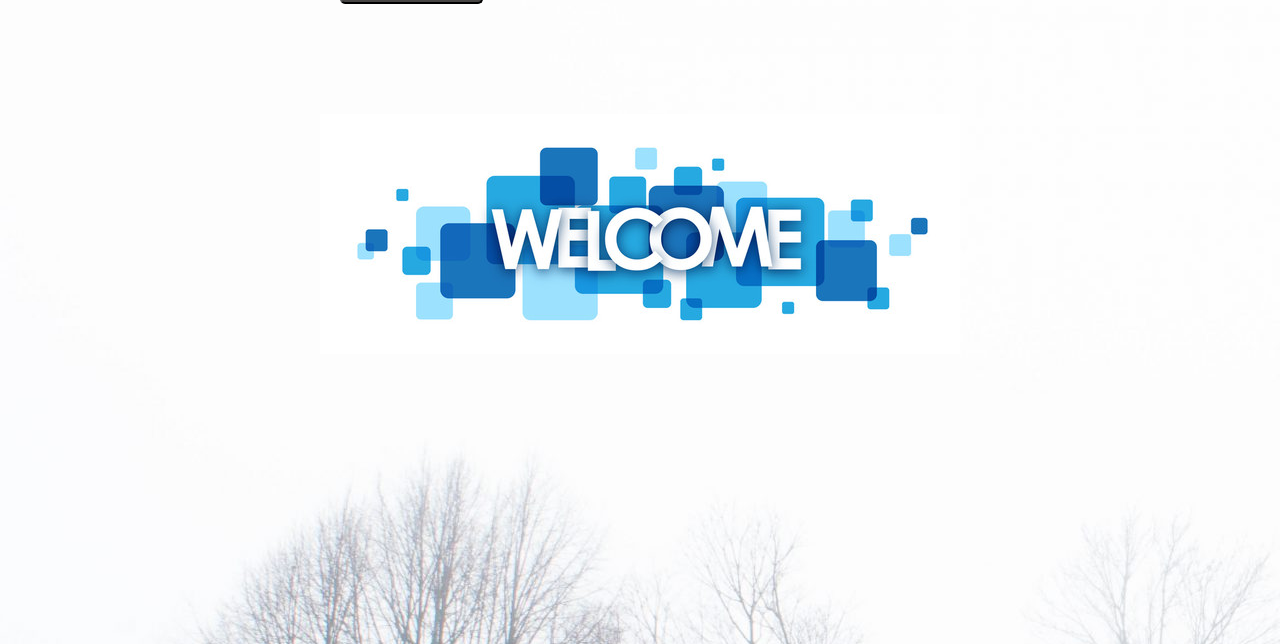
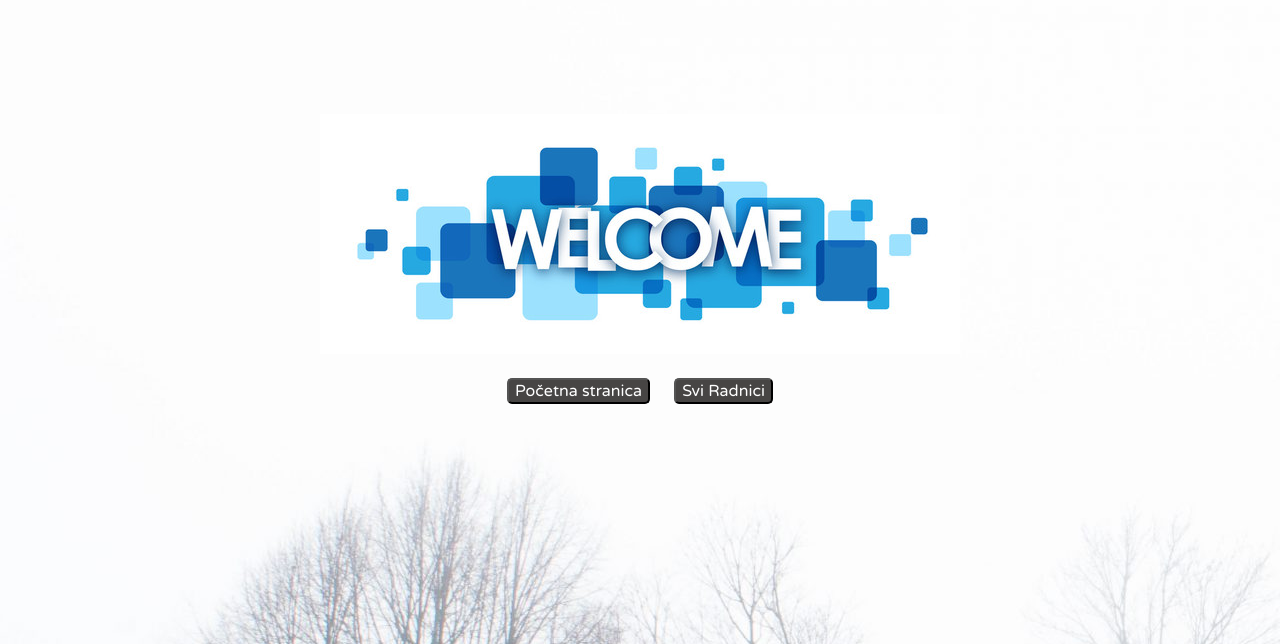
Before and after one commit to MarkoCuk54/Payroll-Application, a Flask app: page /home in a window 1280 px wide. Shown: the part 66-710 px from the top of the page. Run offline with Flask 2, Linux system fonts and the light colour scheme.

Commit message:
styling for the buttons

```diff
--- a/static/style.css
+++ b/static/style.css
@@ -74,6 +74,10 @@ form {
   border: 0;
   font-size: 20px;
 }
+.button-div {
+  margin-top: 50vh;
+  text-align: center;
+}
 
 .buttons {
   background: #474544;
@@ -83,6 +87,11 @@ form {
 
 .buttons:hover {
   cursor: pointer;
+}
+
+.button-form {
+  display: inline;
+  margin: 10px;
 }
 
 .mainInner {
--- a/templates/home.html
+++ b/templates/home.html
@@ -46,9 +46,12 @@
       <h1 id="header" >Dobrodošli na Emerus Payroll System!</h1>
     </div>
 
-    <div>
-      <form  action="/home">
+    <div class="button-div">
+      <form class ="button-form"  action="/home">
         <button class="buttons" >Početna stranica</button>
+      </form>
+      <form class="button-form"  action="/sviRadnici">
+        <button class="buttons" >Svi Radnici</button>
       </form>
     </div>
 
```
